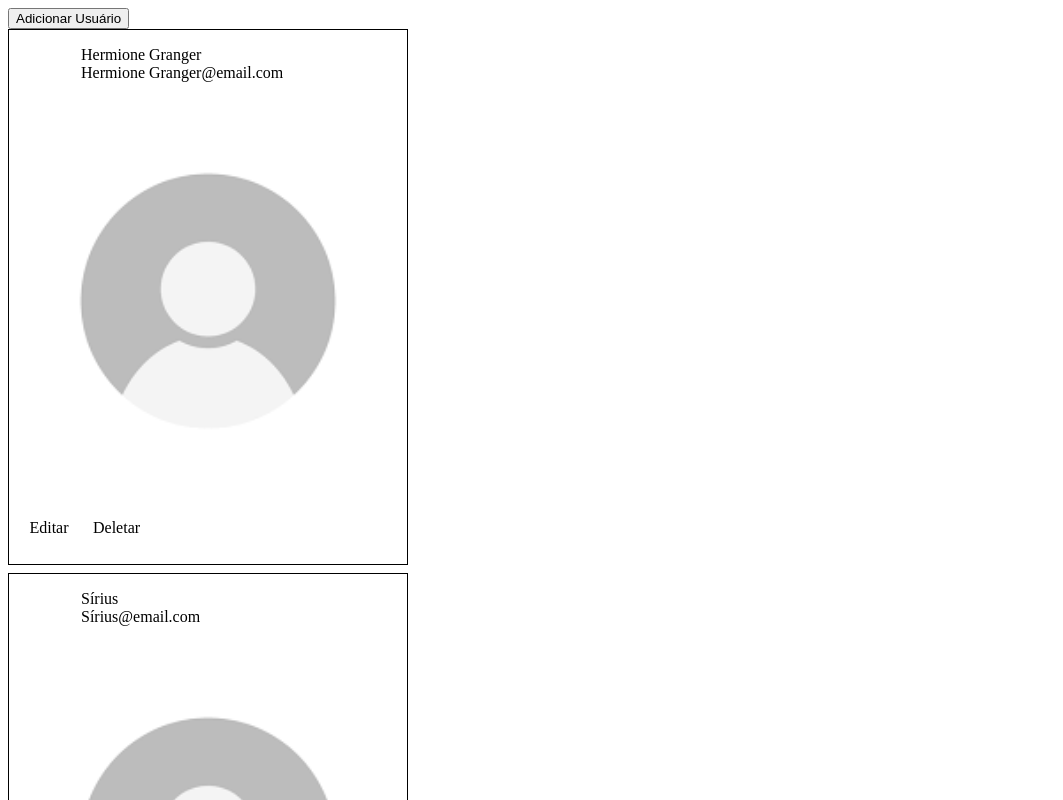
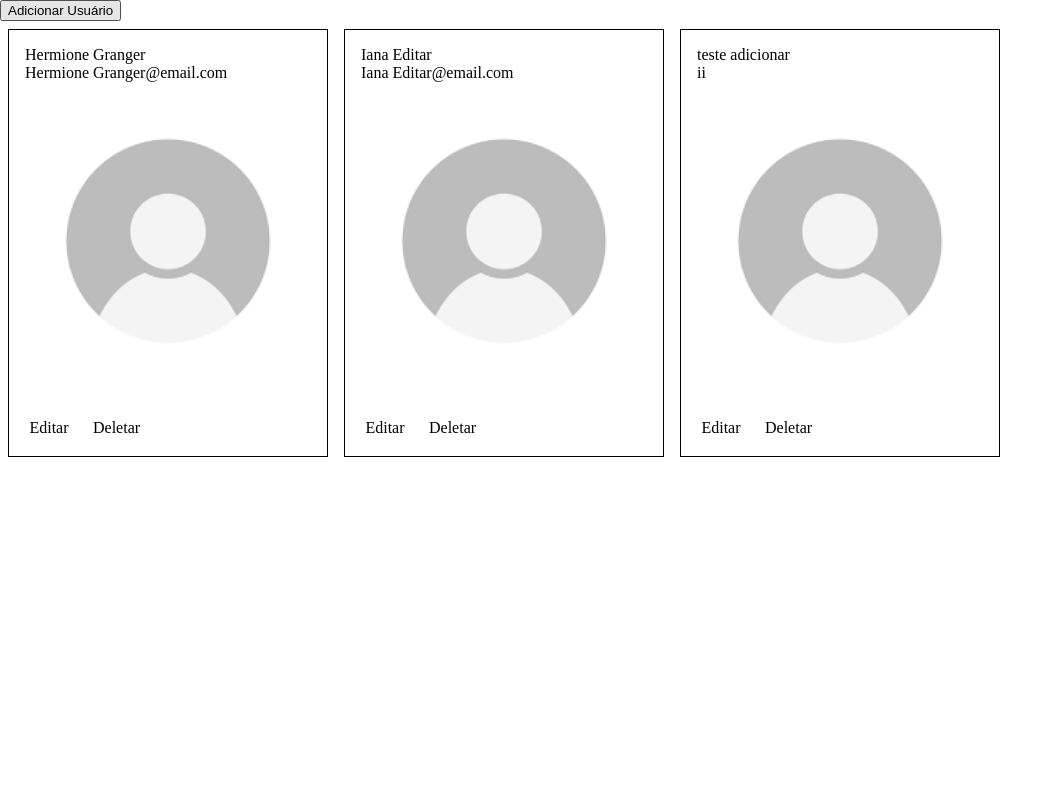
Before and after one commit to IanaMary/demo-angular-19, an Angular app: page / in a window 1280 px wide. Shown: the top 800 px of the page, without its empty margins (0-1063 px from the left). Built offline with nearby package versions, Linux system fonts and the light colour scheme; data requests are answered from the project's data file.

Commit message:
adicionando css.

```diff
--- a/src/app/app.component.html
+++ b/src/app/app.component.html
@@ -2,12 +2,13 @@
 <button mat-raised-button color="primary" (click)="abrirModalEdicaoOuAdicao(null)">Adicionar Usuário</button>
 
 <!-- Lista de usuários -->
-<ng-container *ngFor="let usuario of usuarios">
-  <!-- Componente para exibir o card do usuário -->
-  <!-- Função abrirModalEdicaoOuAdicao - Abre o modal de edição -->
-  <!-- Função excluirUsuario - Exclui o usuário -->
-  <user-card [usuario]="usuario"
-    (editarUsuarioEmit)="abrirModalEdicaoOuAdicao($event)"
-    (excluirUsuarioEmit)="excluirUsuario($event)">
-  </user-card>
-</ng-container>
+<div class="lista-usuario">
+  <div class="div-user" *ngFor="let usuario of usuarios">
+    <!-- Componente para exibir o card do usuário -->
+    <!-- Função abrirModalEdicaoOuAdicao - Abre o modal de edição -->
+    <!-- Função excluirUsuario - Exclui o usuário -->
+    <user-card [usuario]="usuario" (editarUsuarioEmit)="abrirModalEdicaoOuAdicao($event)"
+      (excluirUsuarioEmit)="excluirUsuario($event)">
+    </user-card>
+  </div>
+</div>
--- a/src/app/app.component.sass
+++ b/src/app/app.component.sass
@@ -0,0 +1,11 @@
+.lista-usuario
+  display: flex
+  flex-direction: row
+  flex-wrap: wrap
+  width: 100%
+  // height: 100%
+  .div-user
+    width: 25%
+    padding: 8px 8px 8px 8px
+    @media (max-width: 768px)
+      width:  200px
--- a/src/app/user-card/user-card.component.html
+++ b/src/app/user-card/user-card.component.html
@@ -1,15 +1,13 @@
 <ng-container *ngIf="usuario"> <!-- Verifica se o usuário existe -->
   <!-- Cartão para exibir as informações do usuário -->
-                <mat-card class="example-card" appearance="outlined">
+  <mat-card class="usuario-card" appearance="outlined">
 
     <!-- Cabeçalho do cartão, contendo o avatar e informações do usuário -->
     <mat-card-header>
-                                                <!-- Avatar do usuário -->
-                                                <div mat-card-avatar class="example-header-image"></div>
       <!-- Nome do usuário -->
-                                                <mat-card-title>{{ usuario?.nome }}</mat-card-title>
+      <mat-card-title class="truncate">{{ usuario?.nome }}</mat-card-title>
       <!-- Email do usuário -->
-                                                <mat-card-subtitle>{{ usuario?.email }}</mat-card-subtitle>
+      <mat-card-subtitle  class="truncate">{{ usuario?.email }}</mat-card-subtitle>
     </mat-card-header>
 
     <!-- Imagem do usuário, com fallback para imagem padrão caso a foto não exista -->
--- a/src/app/user-card/user-card.component.sass
+++ b/src/app/user-card/user-card.component.sass
@@ -1,7 +1,10 @@
-.example-card
-  max-width: 400px
-  padding: 0 0 8px 0
-  margin: 0 0 8px 0
-
-.example-header-image
-  background-size: cover
+.usuario-card
+  width: 100%
+  // max-height: 200px
+  display: flex
+  @media (max-width: 1200px)
+    .truncate
+      white-space: nowrap // Impede que o texto quebre linha
+      overflow: hidden // Esconde o texto que ultrapassa a área
+      text-overflow: ellipsis // Adiciona os "..."
+      max-width: 90% // Defina um tamanho fixo ou responsivo
--- a/src/db.json
+++ b/src/db.json
@@ -4,11 +4,6 @@
       "id": "6",
       "nome": "Hermione Granger",
       "email": "Hermione Granger@email.com"
-    },
-    {
-      "id": "d47f",
-      "nome": "Sírius",
-      "email": "Sírius@email.com"
     },
     {
       "id": "d068",
--- a/src/styles.sass
+++ b/src/styles.sass
@@ -1 +1,6 @@
-/* You can add global styles to this file, and also import other style files */
+html, body
+  height: 100%
+  margin: 0
+
+.full-height
+  height: 100%
```
Lines whose indentation alone changed are shown as unchanged.
